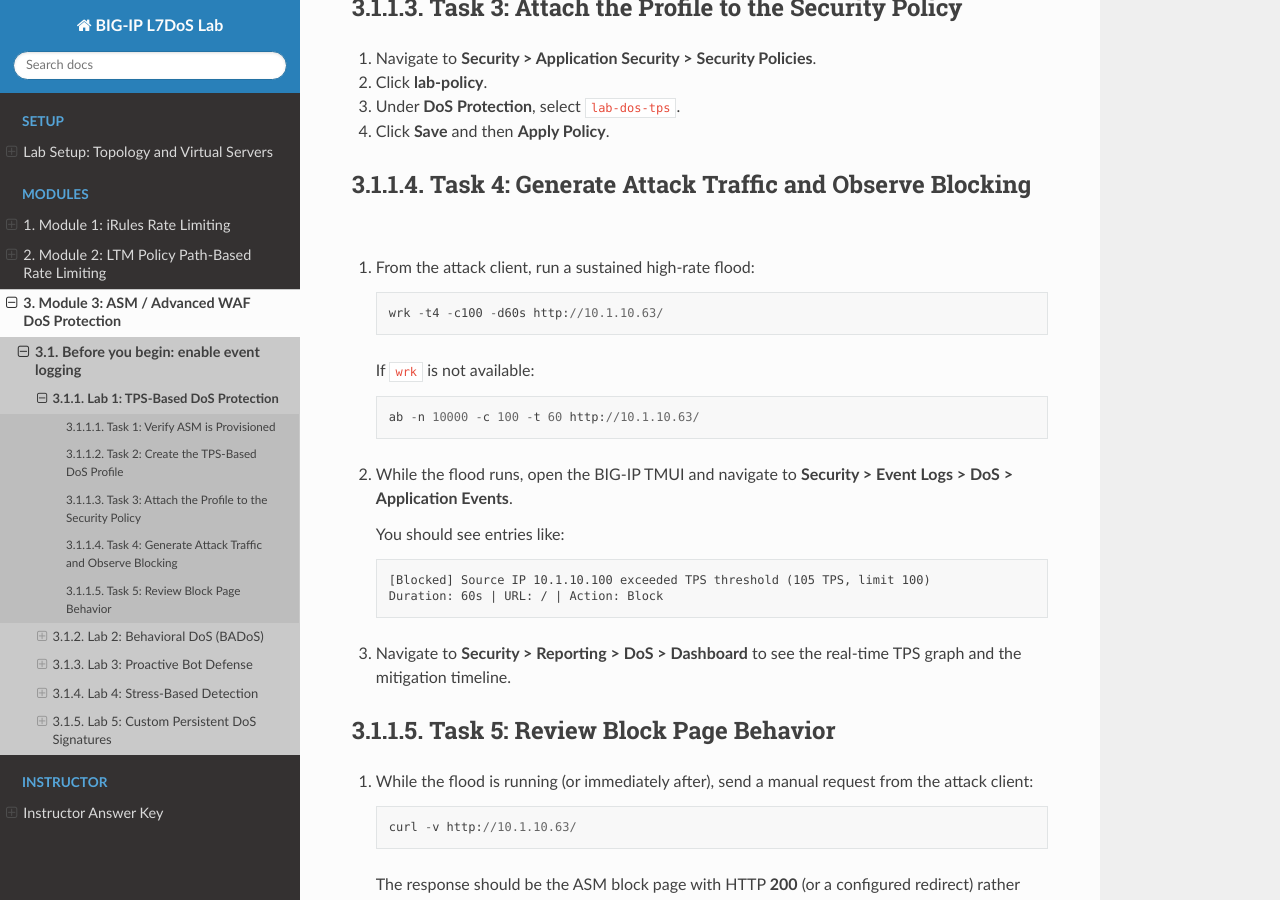
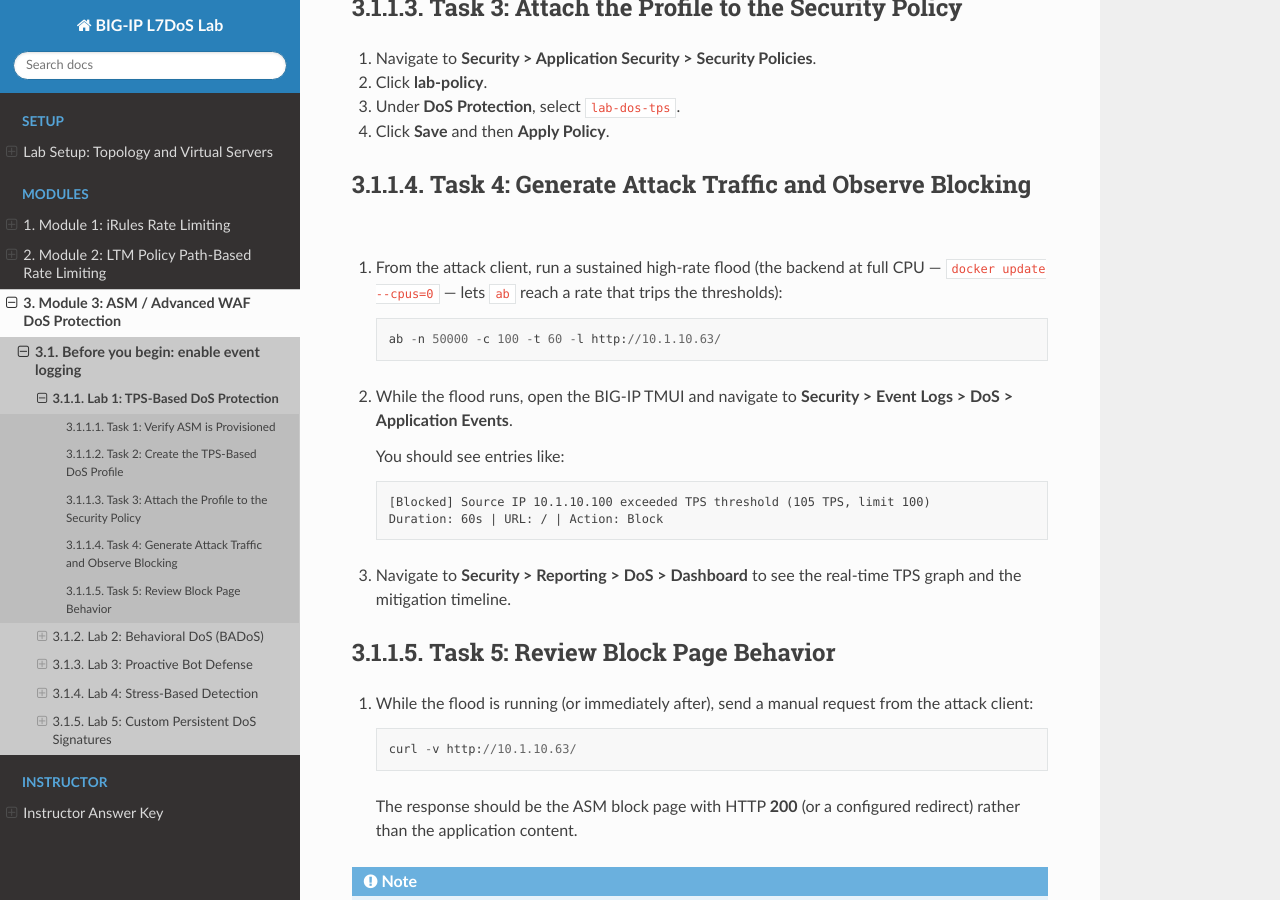
Before and after one commit to snowblind-/BIG-IP-L7DoS-Lab, a Sphinx documentation site: the page built from docs/module3-asm-waf/lab1/lab1-tps-based.rst, in a window 1280 px wide and 900 px high, scrolled down 1841 px. Built offline with Sphinx 7.4.7 and the Read the Docs theme 3.1.0, drawn with Linux system fonts in a browser that asks for light colours.

Commit message:
Standardize on ab (wrk not available in the lab environment)
Remove all wrk references: Lab 1 Task 4 flood is now ab-only (with the full-CPU
note and -l); http-flood.sh drops the wrk branch and uses ab directly; index
prereqs list curl + ab only; the Lab 5 prose and custom-l7dos-signature.tcl
comment cite curl/ab instead of wrk as the commodity tooling example.

```diff
--- a/docs/index.rst
+++ b/docs/index.rst
@@ -59,7 +59,7 @@
 - ASM / Advanced WAF provisioned (required for Module 3 only)
 - TMUI access: ``https://10.1.1.11``
 - Web Shell access to the lab instances (UDF UI) — see below
-- ``curl``, ``ab`` (apache2-utils), or ``wrk`` on the attack client
+- ``curl`` and ``ab`` (apache2-utils) on the attack client
 
 Accessing the lab environment
 -----------------------------
--- a/docs/module1-irules/lab5/lab5-custom-signature.rst
+++ b/docs/module1-irules/lab5/lab5-custom-signature.rst
@@ -8,7 +8,7 @@
 The signature logic is deliberately simple and effective: a legitimate
 first-party client (the app's single-page front end, mobile app, or API caller)
 always sends two application-specific headers. Commodity attack tooling — ``curl``,
-``wrk``, ``ab``, generic bots — does not. **If either required header is
+``curl``, ``ab``, generic bots — does not. **If either required header is
 missing, the request is throttled to a low request rate; if both are present, it
 passes untouched.**
 
--- a/docs/module3-asm-waf/lab1/lab1-tps-based.rst
+++ b/docs/module3-asm-waf/lab1/lab1-tps-based.rst
@@ -113,13 +113,11 @@
 Task 4: Generate Attack Traffic and Observe Blocking
 -----------------------------------------------------
 
-#. From the attack client, run a sustained high-rate flood::
+#. From the attack client, run a sustained high-rate flood (the backend at full
+   CPU — ``docker update --cpus=0`` — lets ``ab`` reach a rate that trips the
+   thresholds)::
 
-      wrk -t4 -c100 -d60s http://10.1.10.63/
-
-   If ``wrk`` is not available::
-
-      ab -n 10000 -c 100 -t 60 http://10.1.10.63/
+      ab -n 50000 -c 100 -t 60 -l http://10.1.10.63/
 
 #. While the flood runs, open the BIG-IP TMUI and navigate to
    **Security > Event Logs > DoS > Application Events**.
```
Also changed, not shown: 2 other files.
